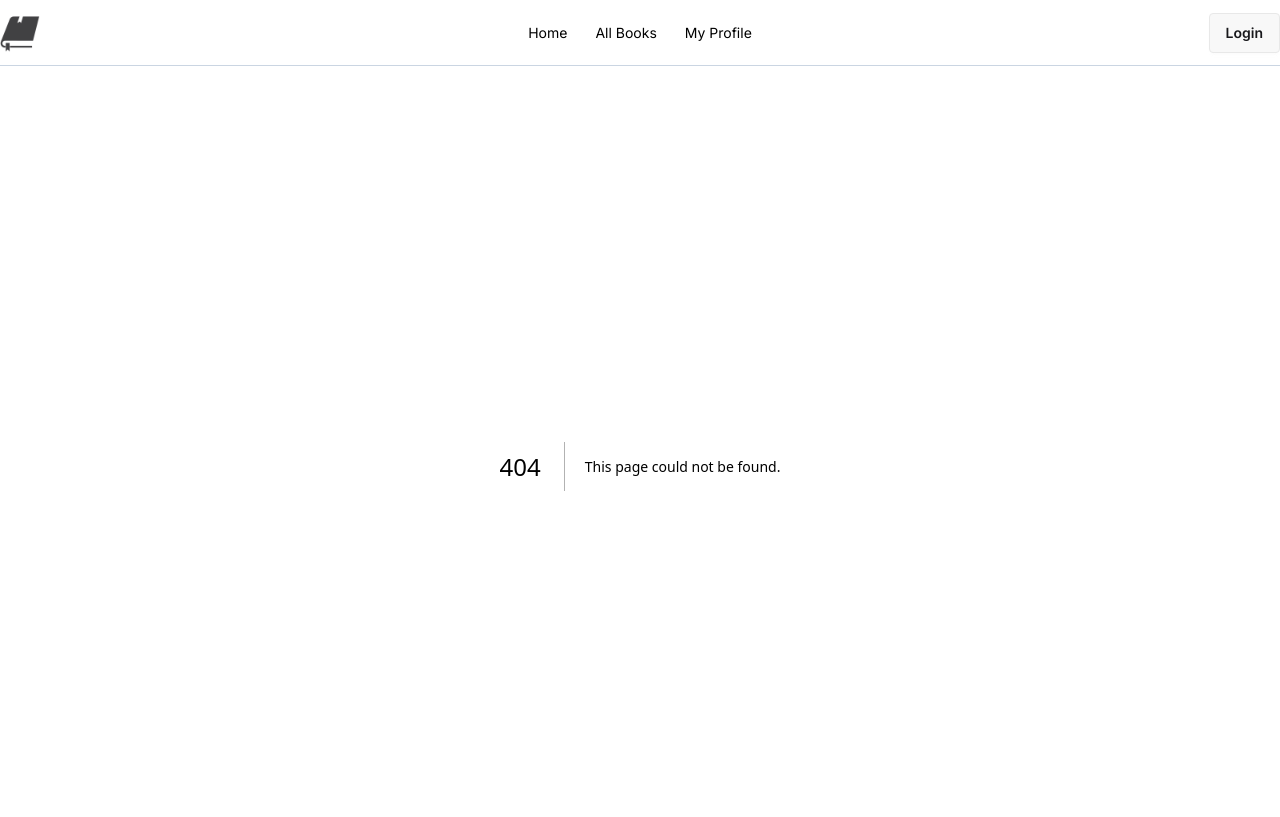
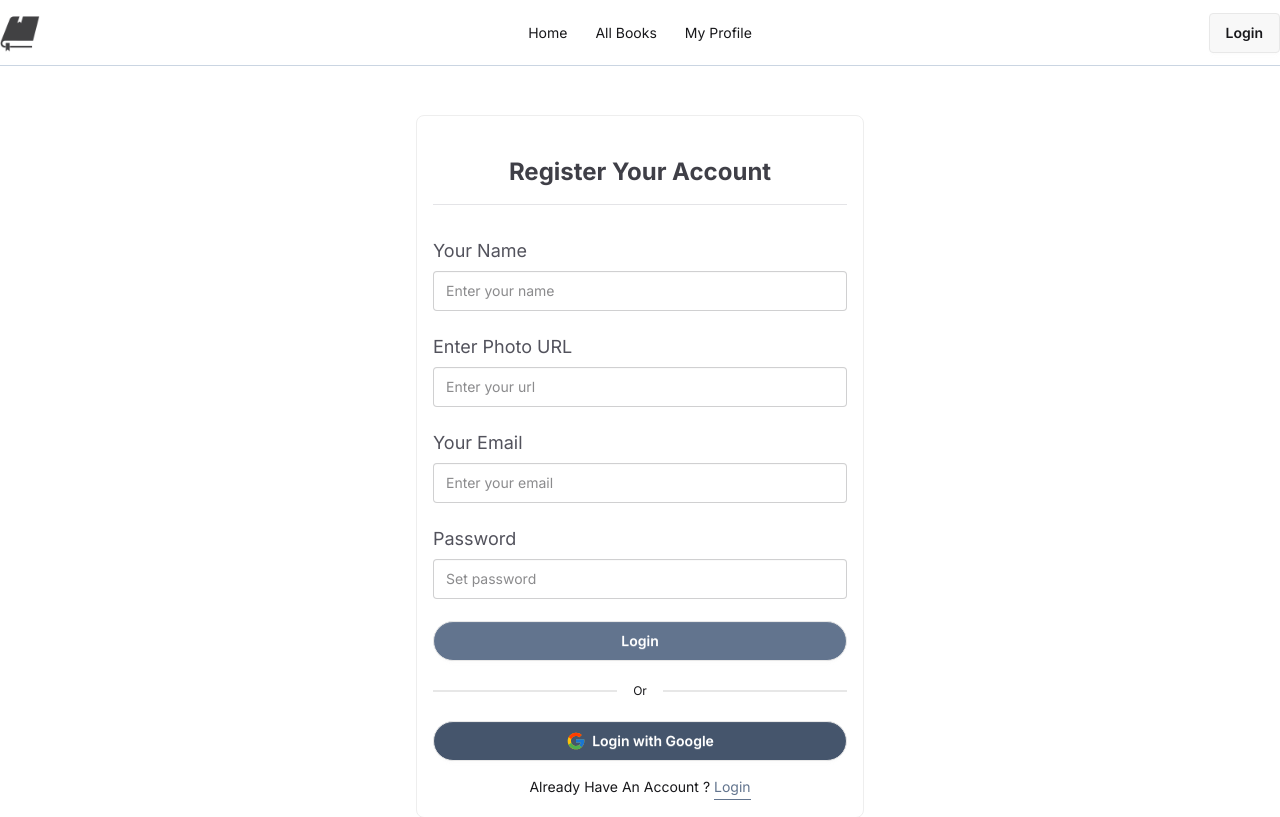
Before and after one commit to tawhidzihad/assignment-008-nextjs-app, a Next.js app: page /register in a window 1280 px wide. Before the commit this address had no page. Shown: the top 817 px of the page. Built offline with nearby package versions, Linux system fonts and the light colour scheme.

Commit message:
Login and register page created and design completed

```diff
--- /dev/null
+++ b/src/app/(auth)/login/page.jsx
@@ -0,0 +1,54 @@
+import Link from "next/link";
+import { FcGoogle } from "react-icons/fc";
+
+const LogInPage = () => {
+	return (
+		<div className="container mx-auto min-h-screen flex justify-center items-center px-3 md:px-0">
+
+			<div className="bg-base-100 border-base-300 rounded-box w-md border space-y-3 px-4">
+				<h1 className="text-center pt-10 pb-4 text-2xl text-zinc-700 font-bold border-zinc-200 border-b">
+					Login Your Account
+				</h1>
+
+				<fieldset className="fieldset pt-5">
+					<label className="text-lg text-zinc-600">Email</label>
+					<input
+						type="email"
+						className="input w-full mb-4"
+						placeholder="Enter your email"
+					/>
+
+					<label className="text-lg text-zinc-600">Password</label>
+					<input
+						type="password"
+						className="input w-full"
+						placeholder="Enter your password"
+					/>
+
+					<button className="btn bg-slate-500 text-white mt-4 rounded-4xl">
+						Login
+					</button>
+
+					<div className="divider">Or</div>
+
+					<button className="btn bg-slate-600 text-white rounded-4xl">
+						<FcGoogle className="text-xl"></FcGoogle>
+						Login with Google
+					</button>
+				</fieldset>
+
+				<p className="text-center pb-5 text-sm">
+					Dont’t Have An Account ?{" "}
+					<Link
+						href={"/register"}
+						className="text-slate-500 border-b pb-1"
+					>
+						Register
+					</Link>
+				</p>
+			</div>
+		</div>
+	);
+};
+
+export default LogInPage;
--- /dev/null
+++ b/src/app/(auth)/register/page.jsx
@@ -0,0 +1,65 @@
+import Link from "next/link";
+import { FcGoogle } from "react-icons/fc";
+
+const RegisterPage = () => {
+	return (
+		<div className="container mx-auto min-h-screen flex justify-center items-center px-3 md:px-0 py-10">
+
+			<div className="bg-base-100 border-base-300 rounded-box w-md border space-y-3 px-4">
+				<h1 className="text-center pt-10 pb-4 text-2xl text-zinc-700 font-bold border-zinc-200 border-b">
+					Register Your Account
+				</h1>
+
+				<fieldset className="fieldset pt-5">
+					<label className="text-lg text-zinc-600">Your Name</label>
+					<input
+						type="text"
+						className="input w-full mb-4"
+						placeholder="Enter your name"
+					/>
+
+					<label className="text-lg text-zinc-600">Enter Photo URL</label>
+					<input
+						type="text"
+						className="input w-full mb-4"
+						placeholder="Enter your url"
+					/>
+
+					<label className="text-lg text-zinc-600">Your Email</label>
+					<input
+						type="email"
+						className="input w-full mb-4"
+						placeholder="Enter your email"
+					/>
+
+					<label className="text-lg text-zinc-600">Password</label>
+					<input
+						type="password"
+						className="input w-full"
+						placeholder="Set password"
+					/>
+
+					<button className="btn bg-slate-500 text-white mt-4 rounded-4xl">
+						Login
+					</button>
+
+					<div className="divider">Or</div>
+
+					<button className="btn bg-slate-600 text-white rounded-4xl">
+						<FcGoogle className="text-xl"></FcGoogle>
+						Login with Google
+					</button>
+				</fieldset>
+
+				<p className="text-center pb-5 text-sm">
+					Already Have An Account ?{" "}
+					<Link href={"/login"} className="text-slate-500 border-b pb-1">
+						Login
+					</Link>
+				</p>
+			</div>
+		</div>
+	);
+};
+
+export default RegisterPage;
--- a/src/app/(auth)/signin/page.jsx
+++ /dev/null
@@ -1,10 +0,0 @@
-
-const SignInPage = () => {
-   return (
-      <div>
-         SignInPage
-      </div>
-   );
-};
-
-export default SignInPage;
--- a/src/app/(auth)/signup/page.jsx
+++ /dev/null
@@ -1,10 +0,0 @@
-
-const SignUpPage = () => {
-   return (
-      <div>
-         SignUpPage
-      </div>
-   );
-};
-
-export default SignUpPage;
--- a/src/components/HomePageSection/Banner.jsx
+++ b/src/components/HomePageSection/Banner.jsx
@@ -3,15 +3,15 @@ import Link from "next/link";
 const Banner = () => {
 	return (
 		<div className="px-3 md:px-0 animate__fadeIn animate__delay-0.5s animate__animated">
-			<div className="container mx-auto h-[40vh] my-10 flex justify-center items-center bg-linear-to-bl from-indigo-200 to-slate-400 rounded-xl">
+			<div className="container mx-auto h-[40vh] my-10 flex justify-center items-center bg-[linear-gradient(200deg,#4facfe,#8e44ad)] rounded-xl">
 				<div className="flex flex-col gap-5 text-center">
-					<h1 className="text-2xl md:text-4xl text-black animate__lightSpeedInRight animate__delay-0.5s animate__animated">
+					<h1 className="text-2xl md:text-4xl text-white animate__zoomIn animate__delay-0.5s animate__animated">
 						Find Your Next Read
 					</h1>
 					<div>
 						<Link
 							href={"/all-books"}
-							className="btn btn-outline rounded-full animate__zoomIn animate__delay-0.5s animate__animated"
+							className="btn btn-outline rounded-full bg-white animate__zoomIn animate__delay-0.5s animate__animated"
 						>
 							Browse Now
 						</Link>
--- a/src/components/shared/Navbar/Navbar.jsx
+++ b/src/components/shared/Navbar/Navbar.jsx
@@ -71,7 +71,7 @@ const Navbar = () => {
 					</div>
 
 					<div className="navbar-end">
-						<a className="btn">Login</a>
+						<Link href={"/login"} className="btn">Login</Link>
 					</div>
 				</div>
 			</div>
```
